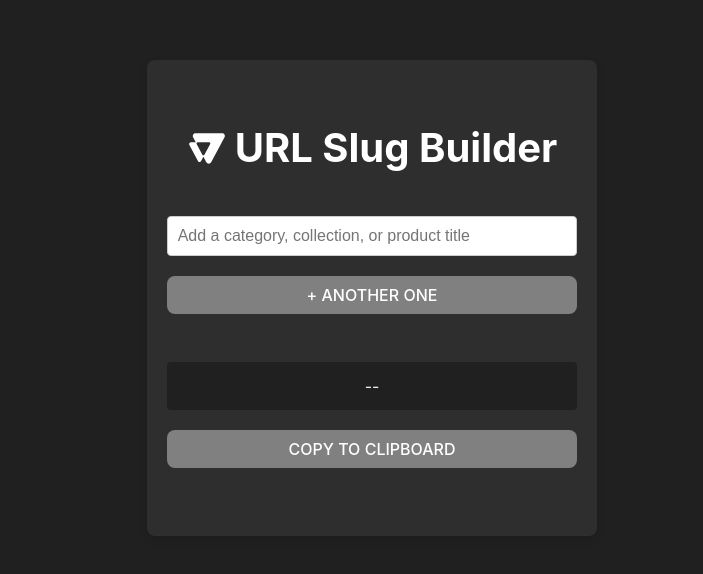
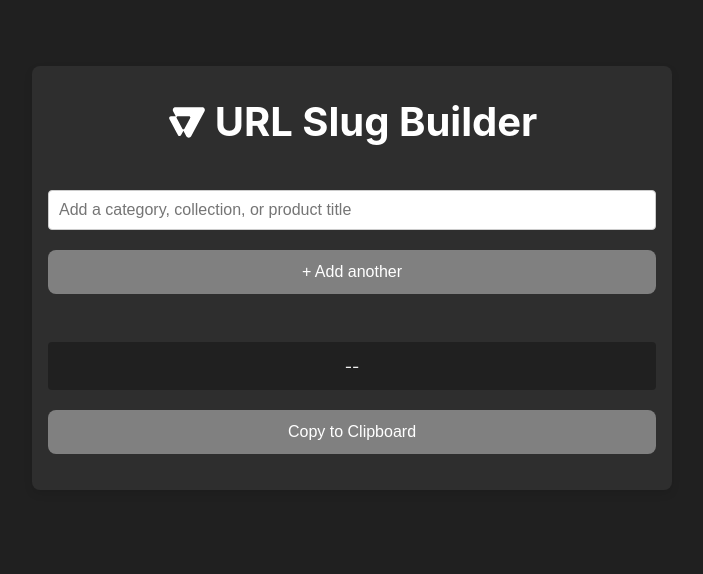
Before and after one commit to batzlerg/vtex-url-slug-builder, a React (Vite) app: page / in a window 1280 px wide. Shown: the part 122-696 px from the top of the page, without its empty margins (288-991 px from the left). Built offline with nearby package versions, Linux system fonts and the light colour scheme.

Commit message:
rabbit hole layout tweaking

```diff
--- a/index.html
+++ b/index.html
@@ -7,8 +7,7 @@
     <meta name="viewport" content="width=device-width, initial-scale=1.0" />
     <title>VTEX URL Builder</title>
   </head>
-  <body>
-    <div id="root"></div>
+  <body id="root">
     <script type="module" src="/src/main.tsx"></script>
   </body>
 </html>
--- a/src/App.tsx
+++ b/src/App.tsx
@@ -35,12 +35,12 @@ const App = () => {
   };
 
   return (
-    <div className="container">
-      <div className="header">
+    <main>
+      <header>
         <VtexLogo className="logo" />
         <h1>URL Slug Builder</h1>
-      </div>
-      <div className="module">
+      </header>
+      <section>
         <div className="input-container">
           {inputs.map((input, index) => (
             <div key={index} className="input-row">
@@ -54,7 +54,6 @@ const App = () => {
               {Boolean(input) && (
                 <button
                   onClick={removeInputField(index)}
-                  // disabled={inputs.length === 1}
                   className="square-button"
                   aria-label="Remove"
                 >
@@ -65,10 +64,10 @@ const App = () => {
           ))}
         </div>
         <button onClick={addInputField} className="full-width" disabled={!inputs[inputs.length - 1]}>
-          + Another one
+          + Add another
         </button>
-      </div>
-      <div className="module">
+      </section>
+      <section>
         <div className={`output ${Boolean(output) ? "" : "placeholder"}`}>
           {output}
         </div>
@@ -79,8 +78,8 @@ const App = () => {
         >
           Copy to Clipboard
         </button>
-      </div>
-    </div>
+      </section>
+    </main>
   );
 };
 
--- a/src/index.css
+++ b/src/index.css
@@ -1,8 +1,4 @@
 :root {
-  --font-family: Inter, Avenir, Helvetica, Arial, sans-serif;
-  --font-size: 1rem;
-  --line-height: 1.75rem;
-  --font-weight: 400;
   --color: #ffffff;
   --background-color: #242424;
   --container-background-color: #2e2e2e;
@@ -14,6 +10,30 @@
   --medium-space: 1.25rem;
   --large-space: 3rem;
   --slightly-dark: rgba(0, 0, 0, 0.1);
+
+  box-sizing: border-box;
+}
+
+body * {
+  box-sizing: border-box;
+}
+
+body {
+  display: flex;
+  justify-content: center;
+  align-items: center;
+  min-height: 100vh;
+  width: 100%;
+  box-sizing: border-box;
+  margin: 0 auto;
+  /* padding: 1rem; */
+  color: var(--color);
+  background-color: var(--background-color);
+
+  font-family: Inter, Avenir, Helvetica, Arial, sans-serif;
+  font-weight: normal;
+  font-size: 1rem;
+  line-height: 1.75rem;
   font-synthesis: none;
   text-rendering: optimizeLegibility;
   -webkit-font-smoothing: antialiased;
@@ -39,58 +59,44 @@
   }
 }
 
-body {
+main {
+  width: 100%;
+  max-width: 80vw;
+  padding: 1rem;
   margin: 0 auto;
-  display: flex;
-  justify-content: center;
-  align-items: center;
-  min-width: 20rem;
-  min-height: 100vh;
-  max-width: 100%;
-  padding: 1rem;
-  background-color: var(--background-color);
-  color: var(--color);
-  font-family: var(--font-family);
-  font-size: var(--font-size);
-  line-height: var(--line-height);
-  font-weight: var(--font-weight);
-}
-
-.container {
-  width: 100%;
-  max-width: 100%;
-  padding: 1rem;
   background-color: var(--container-background-color);
   border-radius: 0.5rem;
   box-shadow: 0 0.25rem 0.5rem var(--slightly-dark);
 }
+main > * {
+  margin-bottom: var(--large-space);
+}
+main > *:first-child {
+  margin-top: var(--medium-space);
+  margin-bottom: var(--large-space);
+}
+main > *:last-child {
+  margin-top: var(--large-space);
+  margin-bottom: var(--medium-space);
+}
 
-.header {
+header {
   display: flex;
   align-items: center;
   justify-content: center;
   fill: var(--color);
-  margin: var(--large-space) 0;
+  margin-top: var(--medium-space);
+  margin-bottom: var(--large-space);
 }
-
-.header .logo {
-  width: 2.5rem;
-  height: 2.5rem;
+header .logo {
+  width: 1.5rem;
+  height: 1.5rem;
   margin-right: 0.5rem;
 }
-
-.header h1 {
-  font-size: 2.5rem;
+h1 {
+  font-size: 1.5rem;
   text-align: center;
   margin: 0;
-}
-
-.module, h1, hr {
-  margin-bottom: var(--large-space);
-}
-
-hr {
-  color: var(--slightly-dark);
 }
 
 .input-container {
@@ -103,31 +109,30 @@ hr {
   margin-bottom: var(--small-space);
 }
 
-.input-field {
+input {
   flex: 1;
   padding: var(--small-space);
   border: 0.0625rem solid #cccccc;
   border-radius: 0.25rem;
   font-size: 1rem;
+  width: 0; /* flex parent controls width */
 }
 
-.input-field + button {
+input + button {
   margin-left: var(--small-space);
 }
 
 button {
   border-radius: 0.5rem;
   border: 0.0625rem solid transparent;
-  padding: 0.5rem 0.75rem;
+  padding: 0.75rem;
   font-size: 1rem;
   font-weight: 500;
-  font-family: inherit;
   background-color: var(--primary-color);
   color: #ffffff;
   cursor: pointer;
   transition: background-color 0.25s, border-color 0.25s;
-  text-transform: uppercase; /* Uppercase text */
-  width: 100%; /* Full-width buttons */
+  width: 100%;
 }
 
 button:hover {
@@ -170,9 +175,28 @@ button:disabled {
   color: var(--output-text-color);
 }
 
+/* larger screens */
 @media (min-width: 600px) {
-  body, .container {
-    max-width: 37.5rem;
-    padding: var(--medium-space)
+  main {
+    max-width: min(80vw, 40rem);
+  }
+
+  header .logo {
+    width: 2rem;
+    height: 2rem;
+  }
+  h1 {
+    font-size: 2rem;
   }
 }
+
+/* larger screens */
+@media (min-width: 1000px) {
+  header .logo {
+    width: 2.5rem;
+    height: 2.5rem;
+  }
+  h1 {
+    font-size: 2.5rem;
+  }
+}
```
